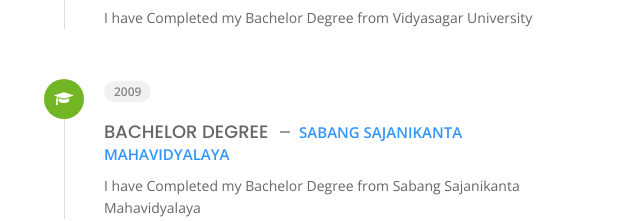
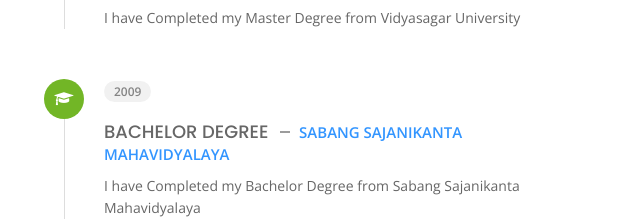
Before and after one commit to Biplab61/Sujit-Samanta, a plain HTML site: page about.html in a window 1280 px wide. Shown: the part 1407-1628 px from the top of the page, 611-1251 px from the left. Drawn offline with nearby package versions, Linux system fonts and the light colour scheme.

Commit message:
Update about.html

```diff
--- a/about.html
+++ b/about.html
@@ -305,7 +305,7 @@
                             </div>
                             <span class="time open-sans-font text-uppercase">2012</span>
                             <h5 class="poppins-font text-uppercase">Master Degree <span class="place open-sans-font"><a href="http://www.vidyasagar.ac.in/Default.aspx" target="_blank">Vidyasagar University</a></span></h5>
-                            <p class="open-sans-font">I have Completed my Bachelor Degree from Vidyasagar University</p>
+                            <p class="open-sans-font">I have Completed my Master Degree from Vidyasagar University</p>
                         </li>
                         <li>
                             <div class="icon">
```
